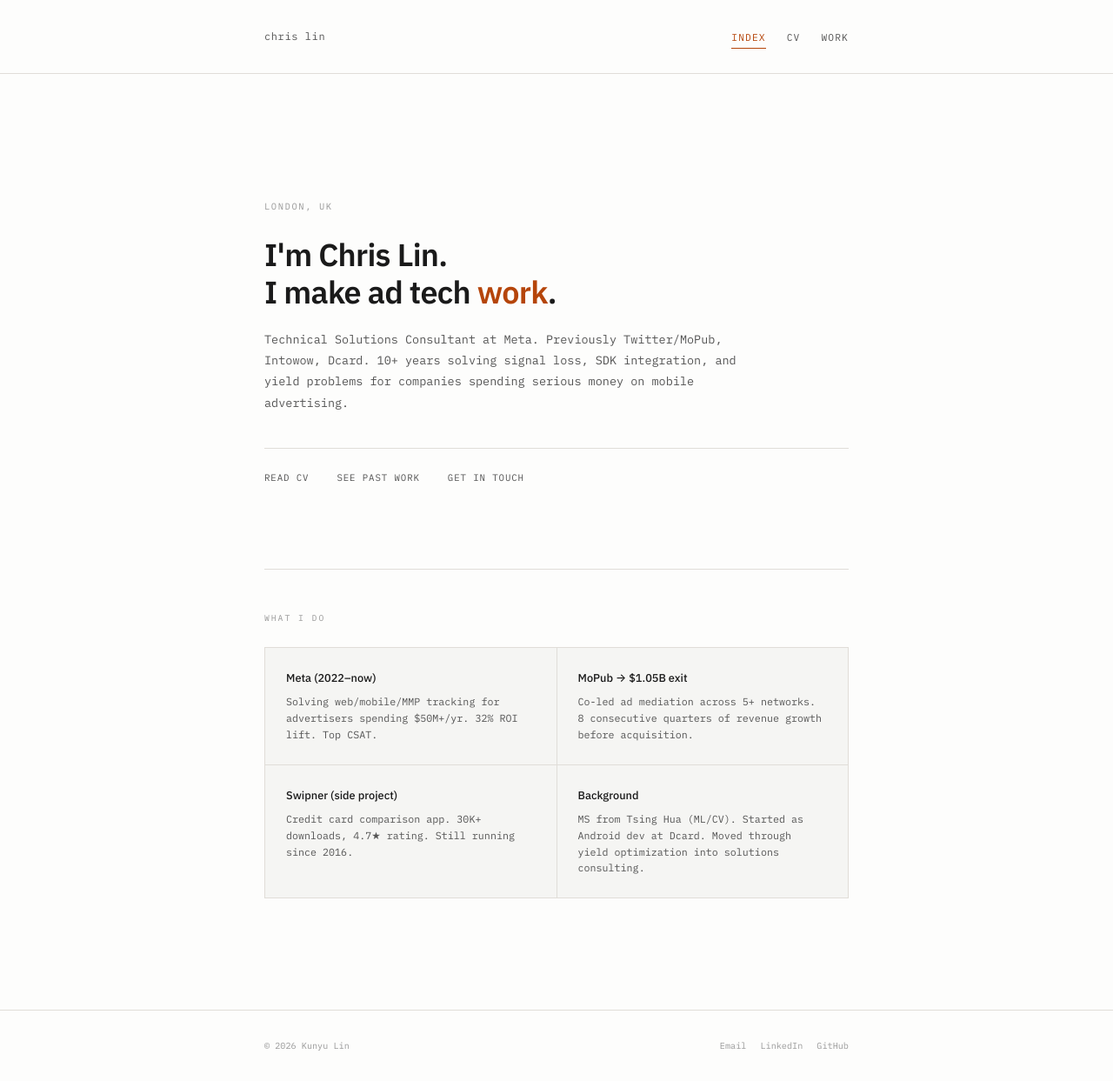
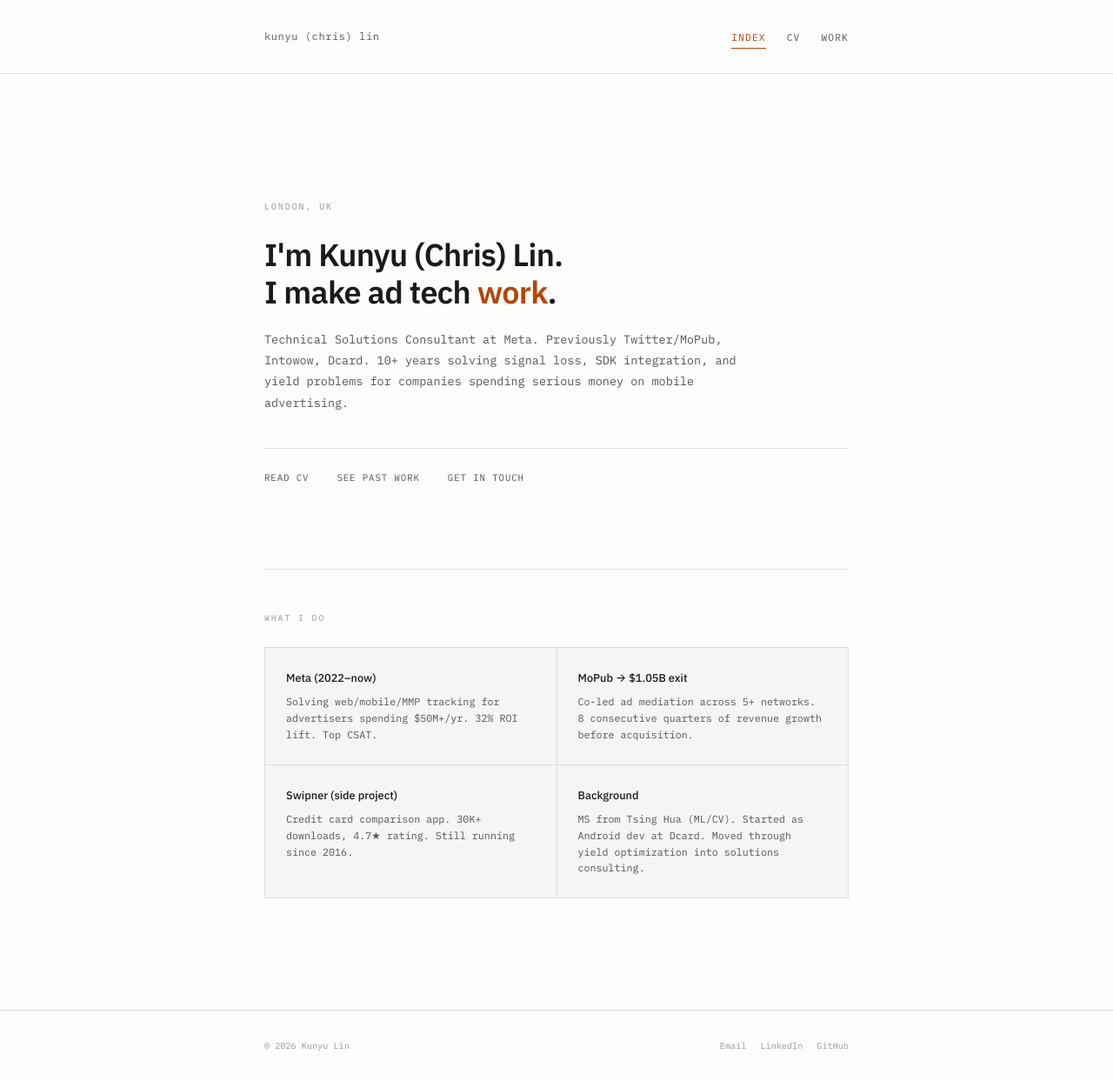
Before and after one commit to p158276/p158276.github.io, a Jekyll site: the page built from index.md, in a window 1280 px wide. Shown: the whole page at 87% size. Built offline with Jekyll 4.4.1, drawn with Linux system fonts in a browser that asks for light colours.

Commit message:
Rename all 'Chris Lin' to 'Kunyu (Chris) Lin'

```diff
--- a/_config.yml
+++ b/_config.yml
@@ -1,7 +1,7 @@
-title: "Chris Lin"
+title: "Kunyu (Chris) Lin"
 description: "Technical Solutions Consultant — Ad Tech, Mobile Engineering, Product Solutions"
 author:
-  name: Chris Lin
+  name: Kunyu (Chris) Lin
   email: "p158276@gmail.com"
 
 # URL settings
--- a/_layouts/default.html
+++ b/_layouts/default.html
@@ -3,7 +3,7 @@
 <head>
   <meta charset="UTF-8">
   <meta name="viewport" content="width=device-width, initial-scale=1.0">
-  <title>{{ page.title }} — Chris Lin</title>
+  <title>{{ page.title }} — Kunyu (Chris) Lin</title>
   <meta name="description" content="Kunyu (Chris) Lin — Technical Solutions Consultant, Ad Tech, London.">
   <link rel="preconnect" href="https://fonts.googleapis.com">
   <link rel="preconnect" href="https://fonts.gstatic.com" crossorigin>
@@ -13,7 +13,7 @@
 <body>
   <header class="site-header">
     <div class="wrap">
-      <a href="{{ '/' | relative_url }}" class="site-logo">chris lin</a>
+      <a href="{{ '/' | relative_url }}" class="site-logo">kunyu (chris) lin</a>
       <button class="nav-toggle" aria-label="Menu">
         <span></span><span></span><span></span>
       </button>
--- a/index.md
+++ b/index.md
@@ -6,7 +6,7 @@ title: "Index"
 <div class="wrap">
 <section class="hero">
   <span class="hero-label">London, UK</span>
-  <h1>I'm Chris Lin.<br>I make ad tech <span>work</span>.</h1>
+  <h1>I'm Kunyu (Chris) Lin.<br>I make ad tech <span>work</span>.</h1>
   <p class="hero-bio">
     Technical Solutions Consultant at Meta. Previously Twitter/MoPub, Intowow, Dcard. 10+ years solving signal loss, SDK integration, and yield problems for companies spending serious money on mobile advertising.
   </p>
```
